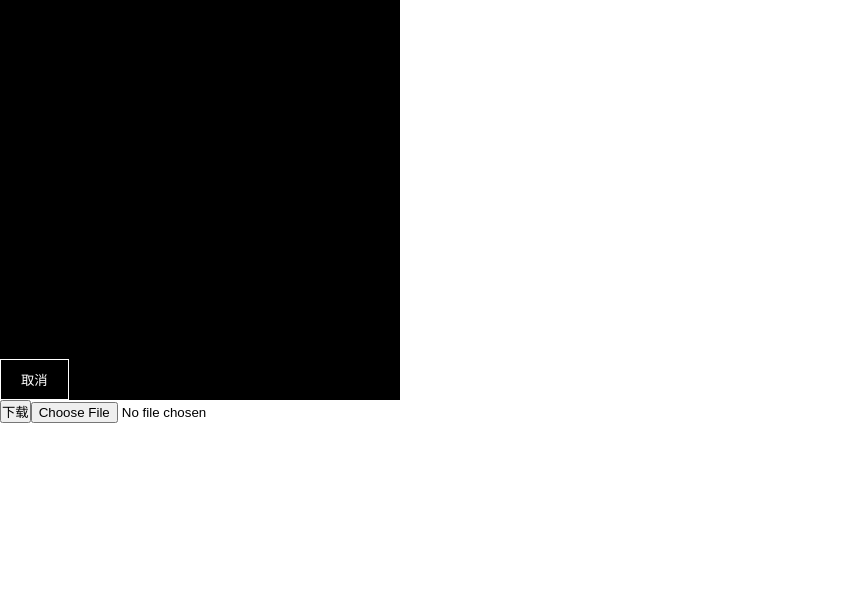
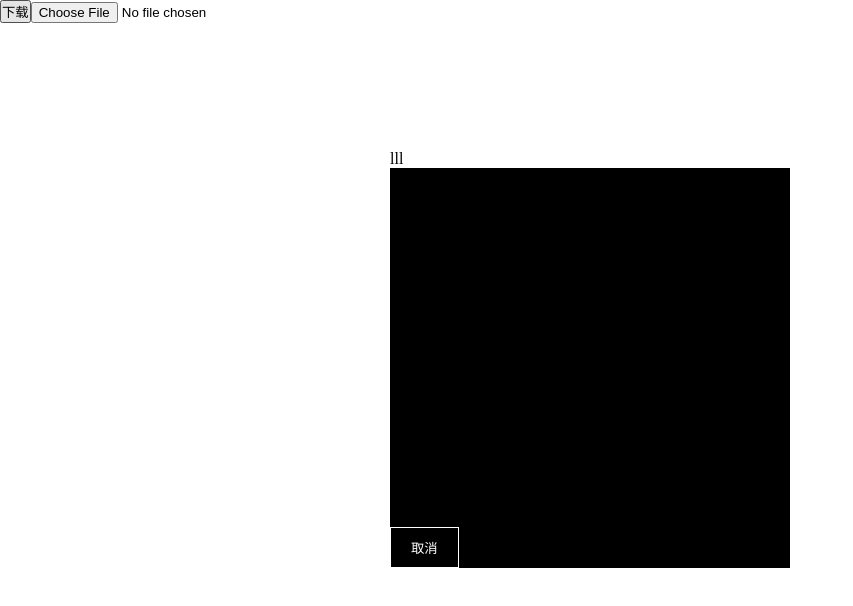
Before and after one commit to sun0317tao/vue-crpp, a Vue app: page / in a window 1280 px wide. Shown: the top 606 px of the page, without its empty margins (0-853 px from the left). Built offline with nearby package versions, Linux system fonts and the light colour scheme.

Commit message:
优化页面盒子外部使用transform、margin，等样式后裁剪盒子移动错位的bug。

```diff
--- a/src/App.vue
+++ b/src/App.vue
@@ -9,6 +9,8 @@
     @moveupCropp="moveupCropp"
     @confirmCropp="confirmCropp"
   /> -->
+  <div class="dialog">
+    lll
     <Cropp
       croppfourthColor="red"
       :croppwidth="400"
@@ -17,6 +19,8 @@
       @moveupCropp="moveupCropp"
       @confirmCropp="confirmCropp"
     />
+  </div>
+
   <button @click="confirmImage">下载</button>
   <input type="file" @change="uploadEvent" />
 </template>
@@ -38,4 +42,18 @@ const confirmCropp = (even) => {
 };
 </script>
 
-<style scoped></style>
+<style scoped>
+.dialog {
+  width: 500px;
+  height: 500px;
+  padding: 20px;
+  /* background-color: #ccc; */
+  position: absolute;
+  left: 50%;
+  top: 50%;
+  transform: translate(-50%,-50%);
+  /* height: 2000px; */
+  /* margin-left: -25%;
+  margin-top: -25%; */
+}
+</style>
--- a/src/components/croppicture/index.vue
+++ b/src/components/croppicture/index.vue
@@ -235,7 +235,6 @@ export default {
           scale = (this.croppwidth * this.ratio) / imgWidth;
         }
       }
-      console.log(scale);
       let x = (this.croppwidth * this.ratio - img.width * scale) / 2;
       let y = (this.croppheight * this.ratio - img.height * scale) / 2;
       this.scale = scale;
@@ -285,14 +284,17 @@ export default {
      */
     // 裁剪框鼠标按下事件
     croppMousedown(event) {
+      var rect = this.croppicture.getBoundingClientRect();
+      const elementLeft = rect.left + window.scrollX;
+      const elementTop = rect.top + window.scrollY;
       this.croppicture.onmousemove = (e) => {
-        this.croppMousemove(e, event, this.croppicture);
+        this.croppMousemove(e, event, elementLeft, elementTop);
       };
     },
     // 父盒子鼠标移动事件
-    croppMousemove(e, event, element) {
-      let x = e.pageX - element.offsetLeft;
-      let y = e.pageY - element.offsetTop;
+    croppMousemove(e, event, elementLeft, elementTop) {
+      let x = e.pageX - elementLeft;
+      let y = e.pageY - elementTop;
       let sx = x - event.offsetX;
       let sy = y - event.offsetY;
       let wi = this.croppicture.offsetWidth - event.target.offsetWidth;
@@ -605,8 +607,8 @@ export default {
      */
     // 判断按下去的坐标是否在图片上
     imgIsDown(x, y) {
-      const imgWidth = this.img.width;
-      const imgHeight = this.img.height;
+      const imgWidth = this.img && this.img.width;
+      const imgHeight = this.img && this.img.height;
       const { px, py } = this.PO;
       return (
         x > px &&
```
Also changed, not shown: 1 other file (tests, documents, lock files or other folders). Lines whose indentation alone changed are shown as unchanged.
